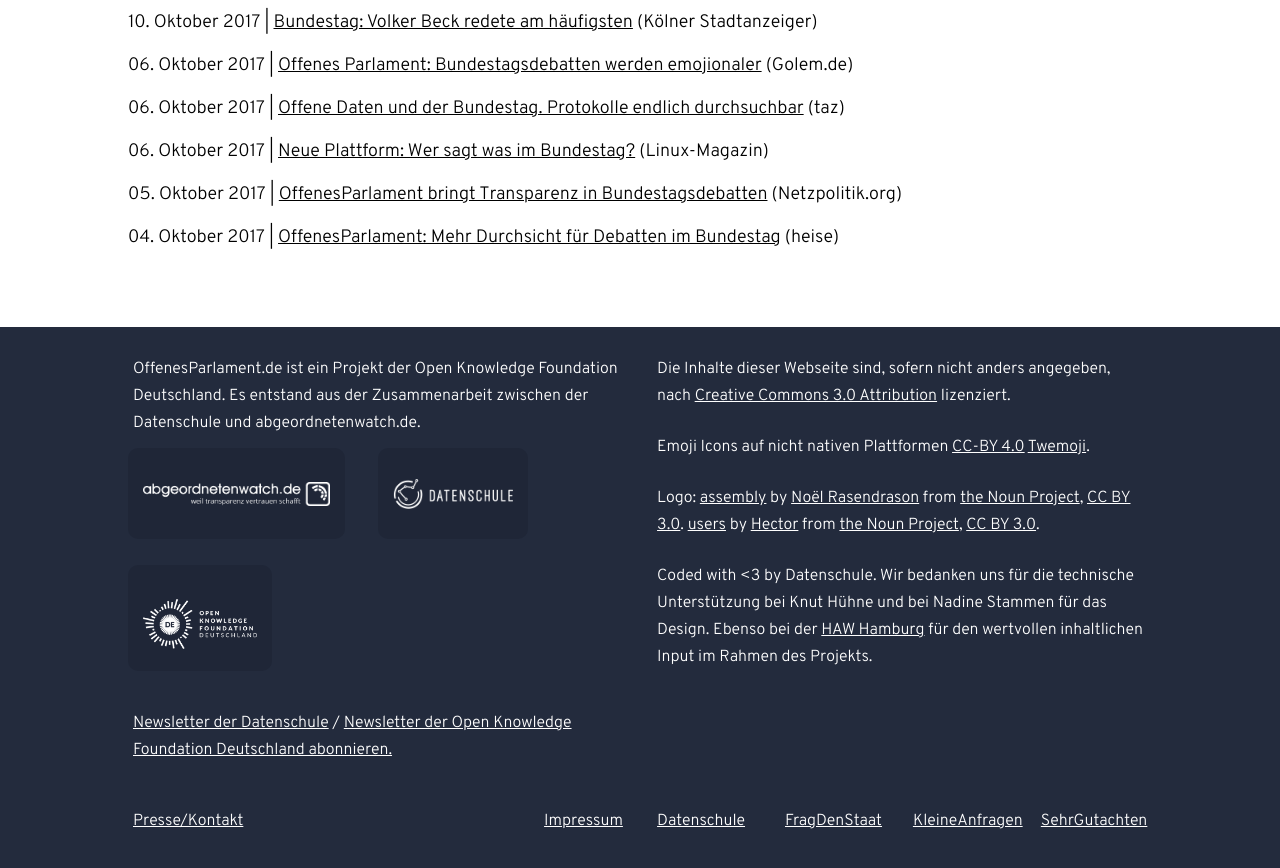
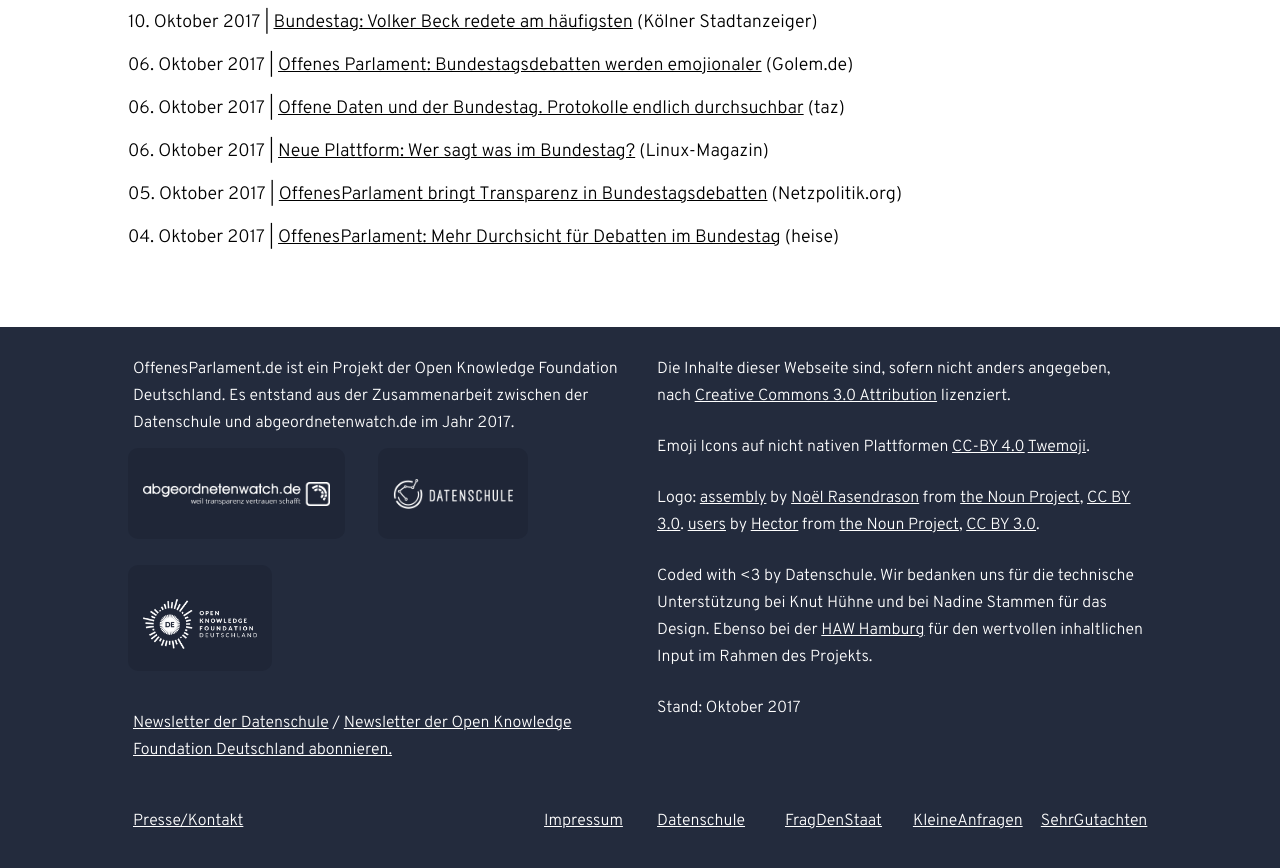
Before and after one commit to Datenschule/offenesparlament.de-frontend, a Jekyll site: the page built from index.html, in a window 1280 px wide and 900 px high, scrolled down 2236 px. Shown: the top 868 px of the window. Built offline with Jekyll 4.4.1, drawn with Linux system fonts in a browser that asks for light colours; comment, search, counter and statistics services are not loaded.

Commit message:
Update default.html

```diff
--- a/_layouts/default.html
+++ b/_layouts/default.html
@@ -43,7 +43,7 @@ layout: base
 	<div class="container">
 		<div class="container-left-6">
 			<div class="container">
-				<p>OffenesParlament.de ist ein Projekt der Open Knowledge Foundation Deutschland. Es entstand aus der Zusammenarbeit zwischen der Datenschule und abgeordnetenwatch.de.</p>
+				<p>OffenesParlament.de ist ein Projekt der Open Knowledge Foundation Deutschland. Es entstand aus der Zusammenarbeit zwischen der Datenschule und abgeordnetenwatch.de im Jahr 2017.</p>
 			</div>
 			<div class="container">
 				<div class="footer-container-left-12">
@@ -86,6 +86,7 @@ layout: base
 				Coded with <3 by Datenschule. Wir bedanken uns für die technische Unterstützung bei
 				Knut Hühne und bei Nadine Stammen für das Design. Ebenso bei der <a href="https://www.haw-hamburg.de/startseite.html">HAW Hamburg</a> für den wertvollen inhaltlichen Input im Rahmen des Projekts.
 			</p>
+			<p> Stand: Oktober 2017
 
 		</div>
 	</div>
```
